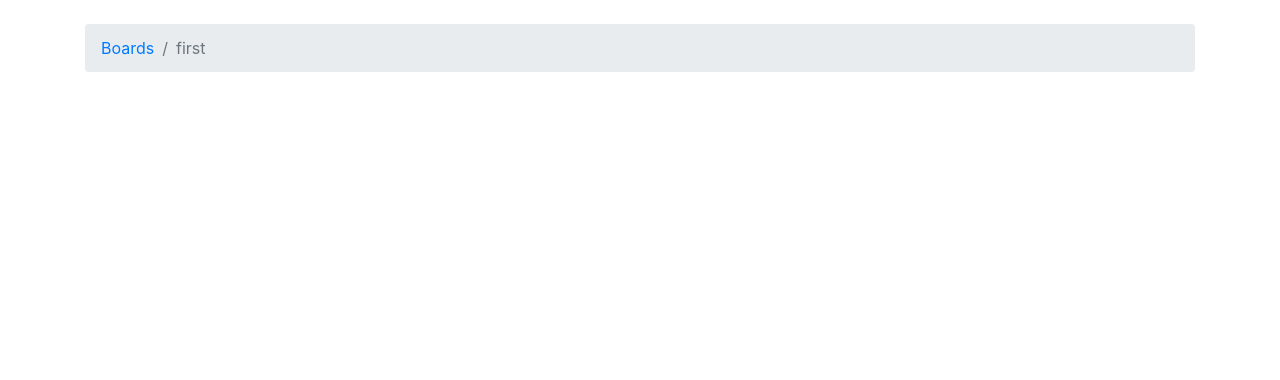
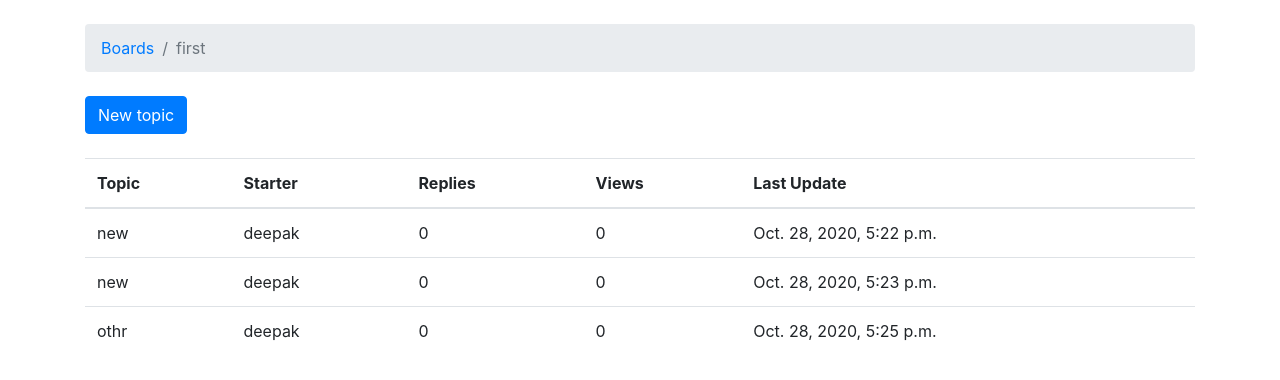
Before and after one commit to dipstech11/LetsDiscuss, a Django app: page /boards/1 in a window 1280 px wide. Shown: the part 56-436 px from the top of the page. Run offline with Django 3.2, Linux system fonts and the light colour scheme; data comes from the database, SQL or seed files in the repository; both versions use the stored data as it was after the commit; some libraries are stand-ins or nearby versions; some web fonts are replaced.

Commit message:
url reuse and start with forms

```diff
--- a/starter_main/boards/templates/boards/new_topic.html
+++ b/starter_main/boards/templates/boards/new_topic.html
@@ -11,14 +11,15 @@
 {% block content %}
 <form method="POST">
     {% csrf_token %}
-    <div class="form-group">
+    {{ form.as_p }}
+    <!-- <div class="form-group">
         <label for="id_subject">Subject</label>
         <input type="text" class="form-control" id="id_subject" name="subject">
       </div>
       <div class="form-group">
         <label for="id_message">Message</label>
         <textarea class="form-control" id="id_message" name="message" rows="5"></textarea>
-      </div>
+      </div> -->
       <button type="submit" class="btn btn-success">Post</button>
 
 </form>
--- a/starter_main/boards/templates/boards/topics.html
+++ b/starter_main/boards/templates/boards/topics.html
@@ -11,5 +11,29 @@
 
 
 {% block content %}
-    <!-- to be updated -->
+    <div class="mb-4">
+        <a href="{% url 'new_topic' board.pk %}" class="btn btn-primary">New topic</a>
+    </div>
+    <table class="table">
+        <thead class="thead-inverse">
+            <tr>
+                <th>Topic</th>
+                <th>Starter</th>
+                <th>Replies</th>
+                <th>Views</th>
+                <th>Last Update</th>
+            </tr>
+        </thead>
+        <tbody>
+            {% for topic in board.topics.all %}
+            <tr>
+              <td>{{ topic.subject }}</td>
+              <td>{{ topic.starter.username }}</td>
+              <td>0</td>
+              <td>0</td>
+              <td>{{ topic.last_updated }}</td>
+            </tr>
+          {% endfor %}
+        </tbody>
+    </table>
 {% endblock %}
--- a/starter_main/boards/views.py
+++ b/starter_main/boards/views.py
@@ -1,8 +1,9 @@
-from django.shortcuts import render, get_object_or_404
+from django.shortcuts import render, get_object_or_404, redirect
 from django.http import HttpResponse
 from .models import Board, Topic, Post
 from django.contrib.auth.models import User
 from django.http import Http404
+from .forms import NewTopicForm
 
 # Create your views here.
 
@@ -19,4 +20,27 @@ def board_topics(request, pk):
 
 def new_topic(request, pk):
     board = get_object_or_404(Board, pk=pk)
-    return render(request, 'boards/new_topic.html',{'board':board})
+
+    if request.method == 'POST':
+        # subject = request.POST['subject']
+        # message = request.POST['message']
+
+        user = User.objects.first()
+
+        form = NewTopicForm(request.POST)
+
+        if form.is_valid():
+
+            topic = form.save(commit=False)
+            topic.board = board
+            topic.starter = user
+            topic.save()
+            post = Post.objects.create(
+                message=form.cleaned_data.get('message'),
+                topic=topic,
+                created_by=user
+            )
+            return redirect('board_topics', pk=board.pk)  # TODO: redirect to the created topic page
+    else:
+        form = NewTopicForm()
+    return render(request, 'new_topic.html', {'board': board, 'form': form})
```
Also changed, not shown: starter_main/boards/forms.py (added, +8 -0 lines), starter_main/db.sqlite3, starter_main/starter_main/urls.py (line endings or trailing spaces).
